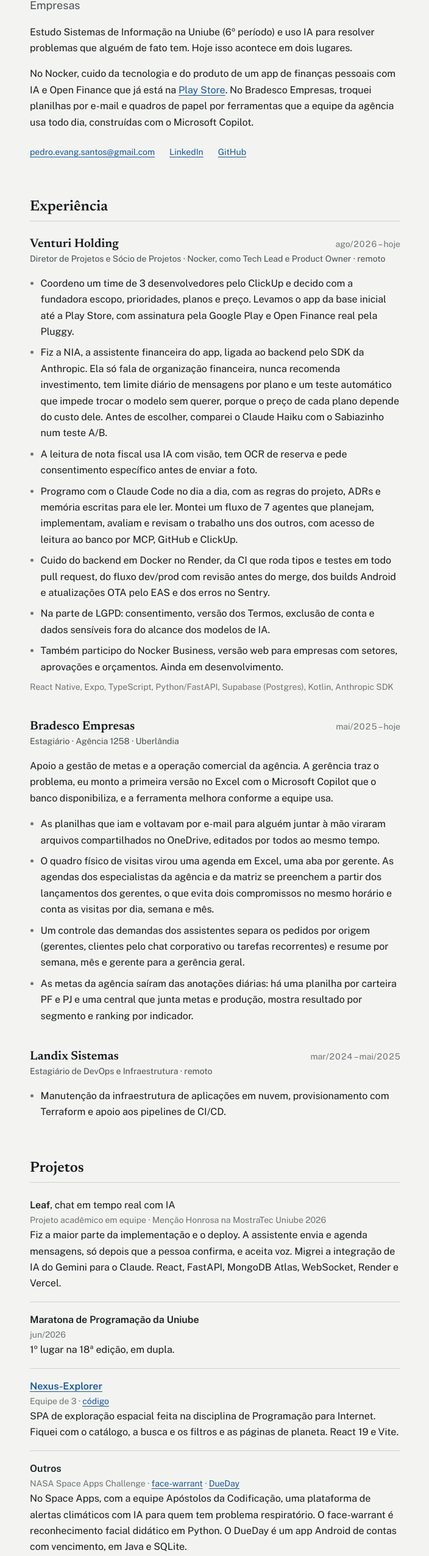
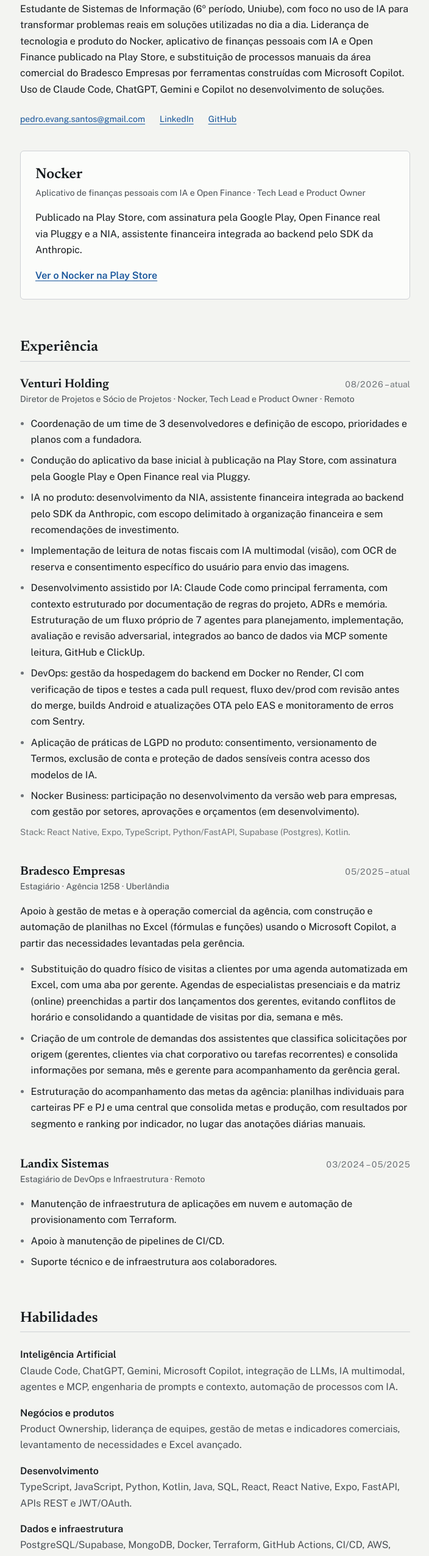
Before and after one commit to PeedroSantos/PeedroSantos.github.io, a plain HTML site: page index.html in a window 1280 px wide. Shown: the part 236-2787 px from the top of the page at 61% size, without its empty margins (287-991 px from the left). Drawn offline with nearby package versions, Linux system fonts and the light colour scheme.

Commit message:
content: texto igual ao currículo, em estilo nominal, Nocker em destaque
Sai a primeira pessoa e saem os projetos (Leaf, Nexus-Explorer e
outros), que não estão mais no currículo.

```diff
--- a/index.html
+++ b/index.html
@@ -4,10 +4,10 @@
 <meta charset="utf-8">
 <meta name="viewport" content="width=device-width, initial-scale=1">
 <title>Pedro Evangelista Santos</title>
-<meta name="description" content="Pedro Evangelista Santos. Tech Lead e Product Owner do Nocker, app de finanças com IA e Open Finance na Play Store. Estagiário no Bradesco Empresas. Uberlândia/MG.">
+<meta name="description" content="Pedro Evangelista Santos. Soluções e produtos com IA generativa. Tech Lead e Product Owner do Nocker, app de finanças com IA e Open Finance na Play Store. Estagiário no Bradesco Empresas.">
 <meta property="og:type" content="website">
 <meta property="og:title" content="Pedro Evangelista Santos">
-<meta property="og:description" content="Tech Lead e Product Owner do Nocker, app de finanças com IA e Open Finance na Play Store. Estagiário no Bradesco Empresas.">
+<meta property="og:description" content="Soluções e produtos com IA generativa. Tech Lead e Product Owner do Nocker, app de finanças com IA e Open Finance na Play Store.">
 <meta property="og:url" content="https://peedrosantos.github.io/">
 <meta property="og:locale" content="pt_BR">
 <meta name="theme-color" content="#f3f4f1" media="(prefers-color-scheme: light)">
@@ -17,13 +17,9 @@
 <link rel="preconnect" href="https://fonts.gstatic.com" crossorigin>
 <link rel="stylesheet" href="https://fonts.googleapis.com/css2?family=Newsreader:opsz,wght@6..72,500;6..72,600&family=Public+Sans:wght@400;500;600&display=swap">
 <style>
-  /* Hallmark · macrostructure: Long Document · tone: austere · anchor hue: 255 (azul-tinta)
-   * nav: N1a · footer: Ft1 · enrichment: none (typography only)
-   * pre-emit critique: P4 H4 E4 S5 R5 V4
-   */
   :root {
     --paper: oklch(96.5% 0.004 120);
-    --paper-2: oklch(93% 0.005 120);
+    --paper-2: oklch(99% 0.002 120);
     --ink: oklch(22% 0.01 250);
     --ink-2: oklch(42% 0.012 250);
     --ink-3: oklch(55% 0.01 250);
@@ -42,8 +38,7 @@
 
     --space-xs: 0.25rem; --space-sm: 0.5rem; --space-md: 1rem;
     --space-lg: 1.5rem; --space-xl: 2.5rem; --space-2xl: 4rem;
-    --measure: 40rem;
-    --ease-out: cubic-bezier(.22, .61, .36, 1);
+    --measure: 42rem;
   }
   @media (prefers-color-scheme: dark) {
     :root:not([data-theme="light"]) {
@@ -90,11 +85,18 @@
   .theme:hover { color: var(--ink); text-decoration: underline; }
 
   h1, h2, h3 { font-family: var(--font-display); font-weight: 600; font-style: normal; color: var(--ink); text-wrap: balance; }
-  h1 { font-size: var(--text-3); line-height: 1.05; letter-spacing: -0.01em; margin: 0 0 var(--space-md); overflow-wrap: anywhere; min-width: 0; }
+  h1 { font-size: var(--text-3); line-height: 1.05; letter-spacing: -0.01em; margin: 0 0 var(--space-sm); overflow-wrap: anywhere; min-width: 0; }
   .role { font-size: var(--text-1); color: var(--ink-2); margin: 0 0 var(--space-lg); }
   .intro p { margin: 0 0 var(--space-md); }
   .links { display: flex; flex-wrap: wrap; gap: var(--space-sm) var(--space-lg); margin: var(--space-lg) 0 0; padding: 0; list-style: none; font-size: var(--text-s); }
   .links a { white-space: nowrap; }
+
+  .highlight { margin-top: var(--space-xl); padding: var(--space-lg); background: var(--paper-2); border: 1px solid var(--rule); border-radius: 6px; }
+  .highlight h2 { border: 0; padding: 0; margin: 0 0 var(--space-xs); }
+  .highlight .sub { font-size: var(--text-s); color: var(--ink-2); margin: 0 0 var(--space-md); }
+  .highlight p { margin: 0 0 var(--space-md); }
+  .highlight p:last-child { margin-bottom: 0; }
+  .store { font-weight: 600; white-space: nowrap; }
 
   section { margin-top: var(--space-2xl); }
   h2 { font-size: var(--text-2); line-height: 1.2; margin: 0 0 var(--space-lg); padding-bottom: var(--space-sm); border-bottom: 1px solid var(--rule); }
@@ -124,6 +126,7 @@
 
   @media (max-width: 480px) {
     .top { flex-direction: column; gap: var(--space-sm); margin-bottom: var(--space-xl); }
+    .highlight { padding: var(--space-md); }
   }
   @media print {
     .top nav, .theme { display: none; }
@@ -137,8 +140,8 @@
   <header class="top">
     <span>Uberlândia, MG</span>
     <nav aria-label="Seções">
+      <a href="#nocker">Nocker</a>
       <a href="#experiencia">Experiência</a>
-      <a href="#projetos">Projetos</a>
       <a href="#contato">Contato</a>
       <button class="theme" id="theme" type="button">Tema</button>
     </nav>
@@ -147,9 +150,8 @@
   <main>
     <div class="intro">
       <h1>Pedro Evangelista Santos</h1>
-      <p class="role">Tech Lead e Product Owner do Nocker · Estagiário no Bradesco Empresas</p>
-      <p>Estudo Sistemas de Informação na Uniube (6º período) e uso IA para resolver problemas que alguém de fato tem. Hoje isso acontece em dois lugares.</p>
-      <p>No Nocker, cuido da tecnologia e do produto de um app de finanças pessoais com IA e Open Finance que já está na <a href="https://play.google.com/store/apps/details?id=com.nocker.app">Play Store</a>. No Bradesco Empresas, troquei planilhas por e-mail e quadros de papel por ferramentas que a equipe da agência usa todo dia, construídas com o Microsoft Copilot.</p>
+      <p class="role">Soluções e produtos com IA generativa · Tech Lead e Product Owner</p>
+      <p>Estudante de Sistemas de Informação (6º período, Uniube), com foco no uso de IA para transformar problemas reais em soluções utilizadas no dia a dia. Liderança de tecnologia e produto do Nocker, aplicativo de finanças pessoais com IA e Open Finance publicado na Play Store, e substituição de processos manuais da área comercial do Bradesco Empresas por ferramentas construídas com Microsoft Copilot. Uso de Claude Code, ChatGPT, Gemini e Copilot no desenvolvimento de soluções.</p>
       <ul class="links">
         <li><a href="mailto:pedro.evang.santos@gmail.com">pedro.evang.santos@gmail.com</a></li>
         <li><a href="https://www.linkedin.com/in/pedroevangelistasantos">LinkedIn</a></li>
@@ -157,99 +159,86 @@
       </ul>
     </div>
 
+    <aside class="highlight" id="nocker">
+      <h2>Nocker</h2>
+      <p class="sub">Aplicativo de finanças pessoais com IA e Open Finance · Tech Lead e Product Owner</p>
+      <p>Publicado na Play Store, com assinatura pela Google Play, Open Finance real via Pluggy e a NIA, assistente financeira integrada ao backend pelo SDK da Anthropic.</p>
+      <p><a class="store" href="https://play.google.com/store/apps/details?id=com.nocker.app">Ver o Nocker na Play Store</a></p>
+    </aside>
+
     <section id="experiencia">
       <h2>Experiência</h2>
 
       <article class="job">
-        <div class="job-head"><h3>Venturi Holding</h3><span class="when">ago/2026 – hoje</span></div>
-        <p class="where">Diretor de Projetos e Sócio de Projetos · Nocker, como Tech Lead e Product Owner · remoto</p>
+        <div class="job-head"><h3>Venturi Holding</h3><span class="when">08/2026 – atual</span></div>
+        <p class="where">Diretor de Projetos e Sócio de Projetos · Nocker, Tech Lead e Product Owner · Remoto</p>
         <ul class="points">
-          <li>Coordeno um time de 3 desenvolvedores pelo ClickUp e decido com a fundadora escopo, prioridades, planos e preço. Levamos o app da base inicial até a Play Store, com assinatura pela Google Play e Open Finance real pela Pluggy.</li>
-          <li>Fiz a NIA, a assistente financeira do app, ligada ao backend pelo SDK da Anthropic. Ela só fala de organização financeira, nunca recomenda investimento, tem limite diário de mensagens por plano e um teste automático que impede trocar o modelo sem querer, porque o preço de cada plano depende do custo dele. Antes de escolher, comparei o Claude Haiku com o Sabiazinho num teste A/B.</li>
-          <li>A leitura de nota fiscal usa IA com visão, tem OCR de reserva e pede consentimento específico antes de enviar a foto.</li>
-          <li>Programo com o Claude Code no dia a dia, com as regras do projeto, ADRs e memória escritas para ele ler. Montei um fluxo de 7 agentes que planejam, implementam, avaliam e revisam o trabalho uns dos outros, com acesso de leitura ao banco por MCP, GitHub e ClickUp.</li>
-          <li>Cuido do backend em Docker no Render, da CI que roda tipos e testes em todo pull request, do fluxo dev/prod com revisão antes do merge, dos builds Android e atualizações OTA pelo EAS e dos erros no Sentry.</li>
-          <li>Na parte de LGPD: consentimento, versão dos Termos, exclusão de conta e dados sensíveis fora do alcance dos modelos de IA.</li>
-          <li>Também participo do Nocker Business, versão web para empresas com setores, aprovações e orçamentos. Ainda em desenvolvimento.</li>
+          <li>Coordenação de um time de 3 desenvolvedores e definição de escopo, prioridades e planos com a fundadora.</li>
+          <li>Condução do aplicativo da base inicial à publicação na Play Store, com assinatura pela Google Play e Open Finance real via Pluggy.</li>
+          <li>IA no produto: desenvolvimento da NIA, assistente financeira integrada ao backend pelo SDK da Anthropic, com escopo delimitado à organização financeira e sem recomendações de investimento.</li>
+          <li>Implementação de leitura de notas fiscais com IA multimodal (visão), com OCR de reserva e consentimento específico do usuário para envio das imagens.</li>
+          <li>Desenvolvimento assistido por IA: Claude Code como principal ferramenta, com contexto estruturado por documentação de regras do projeto, ADRs e memória. Estruturação de um fluxo próprio de 7 agentes para planejamento, implementação, avaliação e revisão adversarial, integrados ao banco de dados via MCP somente leitura, GitHub e ClickUp.</li>
+          <li>DevOps: gestão da hospedagem do backend em Docker no Render, CI com verificação de tipos e testes a cada pull request, fluxo dev/prod com revisão antes do merge, builds Android e atualizações OTA pelo EAS e monitoramento de erros com Sentry.</li>
+          <li>Aplicação de práticas de LGPD no produto: consentimento, versionamento de Termos, exclusão de conta e proteção de dados sensíveis contra acesso dos modelos de IA.</li>
+          <li>Nocker Business: participação no desenvolvimento da versão web para empresas, com gestão por setores, aprovações e orçamentos (em desenvolvimento).</li>
         </ul>
-        <p class="stack">React Native, Expo, TypeScript, Python/FastAPI, Supabase (Postgres), Kotlin, Anthropic SDK</p>
+        <p class="stack">Stack: React Native, Expo, TypeScript, Python/FastAPI, Supabase (Postgres), Kotlin.</p>
       </article>
 
       <article class="job">
-        <div class="job-head"><h3>Bradesco Empresas</h3><span class="when">mai/2025 – hoje</span></div>
+        <div class="job-head"><h3>Bradesco Empresas</h3><span class="when">05/2025 – atual</span></div>
         <p class="where">Estagiário · Agência 1258 · Uberlândia</p>
-        <p>Apoio a gestão de metas e a operação comercial da agência. A gerência traz o problema, eu monto a primeira versão no Excel com o Microsoft Copilot que o banco disponibiliza, e a ferramenta melhora conforme a equipe usa.</p>
+        <p>Apoio à gestão de metas e à operação comercial da agência, com construção e automação de planilhas no Excel (fórmulas e funções) usando o Microsoft Copilot, a partir das necessidades levantadas pela gerência.</p>
         <ul class="points">
-          <li>As planilhas que iam e voltavam por e-mail para alguém juntar à mão viraram arquivos compartilhados no OneDrive, editados por todos ao mesmo tempo.</li>
-          <li>O quadro físico de visitas virou uma agenda em Excel, uma aba por gerente. As agendas dos especialistas da agência e da matriz se preenchem a partir dos lançamentos dos gerentes, o que evita dois compromissos no mesmo horário e conta as visitas por dia, semana e mês.</li>
-          <li>Um controle das demandas dos assistentes separa os pedidos por origem (gerentes, clientes pelo chat corporativo ou tarefas recorrentes) e resume por semana, mês e gerente para a gerência geral.</li>
-          <li>As metas da agência saíram das anotações diárias: há uma planilha por carteira PF e PJ e uma central que junta metas e produção, mostra resultado por segmento e ranking por indicador.</li>
+          <li>Substituição do quadro físico de visitas a clientes por uma agenda automatizada em Excel, com uma aba por gerente. Agendas de especialistas presenciais e da matriz (online) preenchidas a partir dos lançamentos dos gerentes, evitando conflitos de horário e consolidando a quantidade de visitas por dia, semana e mês.</li>
+          <li>Criação de um controle de demandas dos assistentes que classifica solicitações por origem (gerentes, clientes via chat corporativo ou tarefas recorrentes) e consolida informações por semana, mês e gerente para acompanhamento da gerência geral.</li>
+          <li>Estruturação do acompanhamento das metas da agência: planilhas individuais para carteiras PF e PJ e uma central que consolida metas e produção, com resultados por segmento e ranking por indicador, no lugar das anotações diárias manuais.</li>
         </ul>
       </article>
 
       <article class="job">
-        <div class="job-head"><h3>Landix Sistemas</h3><span class="when">mar/2024 – mai/2025</span></div>
-        <p class="where">Estagiário de DevOps e Infraestrutura · remoto</p>
+        <div class="job-head"><h3>Landix Sistemas</h3><span class="when">03/2024 – 05/2025</span></div>
+        <p class="where">Estagiário de DevOps e Infraestrutura · Remoto</p>
         <ul class="points">
-          <li>Manutenção da infraestrutura de aplicações em nuvem, provisionamento com Terraform e apoio aos pipelines de CI/CD.</li>
+          <li>Manutenção de infraestrutura de aplicações em nuvem e automação de provisionamento com Terraform.</li>
+          <li>Apoio à manutenção de pipelines de CI/CD.</li>
+          <li>Suporte técnico e de infraestrutura aos colaboradores.</li>
         </ul>
       </article>
     </section>
 
-    <section id="projetos">
-      <h2>Projetos</h2>
-      <ul class="plain">
-        <li>
-          <strong>Leaf</strong>, chat em tempo real com IA
-          <span class="meta">Projeto acadêmico em equipe · Menção Honrosa na MostraTec Uniube 2026</span>
-          Fiz a maior parte da implementação e o deploy. A assistente envia e agenda mensagens, só depois que a pessoa confirma, e aceita voz. Migrei a integração de IA do Gemini para o Claude. React, FastAPI, MongoDB Atlas, WebSocket, Render e Vercel.
-        </li>
-        <li>
-          <strong>Maratona de Programação da Uniube</strong>
-          <span class="meta">jun/2026</span>
-          1º lugar na 18ª edição, em dupla.
-        </li>
-        <li>
-          <strong><a href="https://peedrosantos.github.io/Nexus-Explorer/">Nexus-Explorer</a></strong>
-          <span class="meta">Equipe de 3 · <a href="https://github.com/PeedroSantos/Nexus-Explorer">código</a></span>
-          SPA de exploração espacial feita na disciplina de Programação para Internet. Fiquei com o catálogo, a busca e os filtros e as páginas de planeta. React 19 e Vite.
-        </li>
-        <li>
-          <strong>Outros</strong>
-          <span class="meta">NASA Space Apps Challenge · <a href="https://github.com/PeedroSantos/face-warrant">face-warrant</a> · <a href="https://github.com/PeedroSantos/DueDay">DueDay</a></span>
-          No Space Apps, com a equipe Apóstolos da Codificação, uma plataforma de alertas climáticos com IA para quem tem problema respiratório. O face-warrant é reconhecimento facial didático em Python. O DueDay é um app Android de contas com vencimento, em Java e SQLite.
-        </li>
-      </ul>
-    </section>
-
     <section id="habilidades">
-      <h2>Ferramentas e conhecimentos</h2>
+      <h2>Habilidades</h2>
       <dl class="skills">
-        <div><dt>IA</dt><dd>Claude Code, ChatGPT, Gemini, Microsoft Copilot, Anthropic SDK, IA com visão, agentes e MCP, prompts e contexto, automação de processos</dd></div>
-        <div><dt>Produto e negócio</dt><dd>Product Ownership, coordenação de time, metas e indicadores comerciais, levantamento de necessidades, Excel</dd></div>
-        <div><dt>Desenvolvimento</dt><dd>TypeScript, JavaScript, Python, Kotlin, Java, SQL, React, React Native, Expo, FastAPI, APIs REST, JWT/OAuth</dd></div>
-        <div><dt>Dados e infraestrutura</dt><dd>PostgreSQL/Supabase, MongoDB, Docker, Terraform, GitHub Actions, CI/CD, AWS, Render, Linux</dd></div>
-        <div><dt>Idiomas</dt><dd>Inglês técnico para leitura</dd></div>
+        <div><dt>Inteligência Artificial</dt><dd>Claude Code, ChatGPT, Gemini, Microsoft Copilot, integração de LLMs, IA multimodal, agentes e MCP, engenharia de prompts e contexto, automação de processos com IA.</dd></div>
+        <div><dt>Negócios e produtos</dt><dd>Product Ownership, liderança de equipes, gestão de metas e indicadores comerciais, levantamento de necessidades e Excel avançado.</dd></div>
+        <div><dt>Desenvolvimento</dt><dd>TypeScript, JavaScript, Python, Kotlin, Java, SQL, React, React Native, Expo, FastAPI, APIs REST e JWT/OAuth.</dd></div>
+        <div><dt>Dados e infraestrutura</dt><dd>PostgreSQL/Supabase, MongoDB, Docker, Terraform, GitHub Actions, CI/CD, AWS, Render e Linux.</dd></div>
+        <div><dt>Idiomas</dt><dd>Inglês técnico para leitura.</dd></div>
       </dl>
     </section>
 
     <section id="formacao">
       <h2>Formação e certificações</h2>
       <ul class="plain">
-        <li><strong>Sistemas de Informação</strong>, Universidade de Uberaba (Uniube)<span class="meta">6º período · conclusão prevista para dez/2027</span></li>
-        <li><strong>Técnico em Redes de Computadores</strong>, IFTM<span class="meta">2022</span></li>
-        <li><strong>CEA</strong>, Certificação ANBIMA de Especialistas em Investimento<span class="meta">jul/2025, válida até jul/2028</span></li>
-        <li><strong>Cursos</strong><span class="meta">NLW Journey DevOps (Rocketseat, 2024) · AWS na Prática (Udemy, 38,5h) · Bootcamp Orange Tech+ Back End (DIO, 87h)</span></li>
+        <li><strong>Bacharelado em Sistemas de Informação</strong>, Universidade de Uberaba (Uniube)<span class="meta">6º período · previsão de conclusão: dezembro de 2027</span></li>
+        <li><strong>Técnico em Redes de Computadores</strong>, Instituto Federal do Triângulo Mineiro (IFTM)<span class="meta">2022</span></li>
+        <li><strong>CEA</strong>, Certificação ANBIMA de Especialistas em Investimento<span class="meta">07/2025 – 07/2028</span></li>
+        <li><strong>Cursos</strong><span class="meta">AWS na Prática (Udemy, 38,5h) · Bootcamp Orange Tech+ Back End (DIO, 87h)</span></li>
       </ul>
     </section>
 
     <section id="contato">
       <h2>Contato</h2>
-      <p>O jeito mais rápido é por e-mail, <a href="mailto:pedro.evang.santos@gmail.com">pedro.evang.santos@gmail.com</a>, ou pelo WhatsApp, <a href="https://wa.me/5534998365726">(34) 9 9836-5726</a>. Posso mostrar o Nocker funcionando numa conversa.</p>
+      <ul class="plain">
+        <li><strong>E-mail</strong><span class="meta"><a href="mailto:pedro.evang.santos@gmail.com">pedro.evang.santos@gmail.com</a></span></li>
+        <li><strong>WhatsApp</strong><span class="meta"><a href="https://wa.me/5534998365726">(34) 9 9836-5726</a></span></li>
+        <li><strong>LinkedIn</strong><span class="meta"><a href="https://www.linkedin.com/in/pedroevangelistasantos">linkedin.com/in/pedroevangelistasantos</a></span></li>
+      </ul>
     </section>
   </main>
 
-  <footer>Pedro Evangelista Santos · atualizado em novembro de 2026</footer>
+  <footer>Pedro Evangelista Santos · Uberlândia, MG</footer>
 </div>
 
 <script>
```
